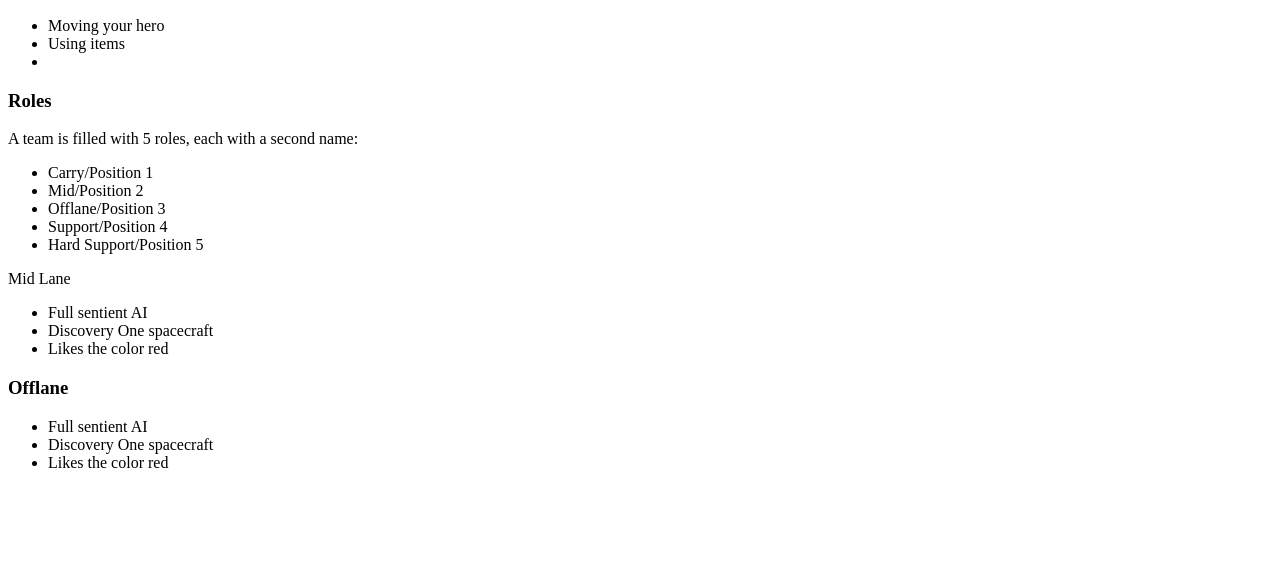
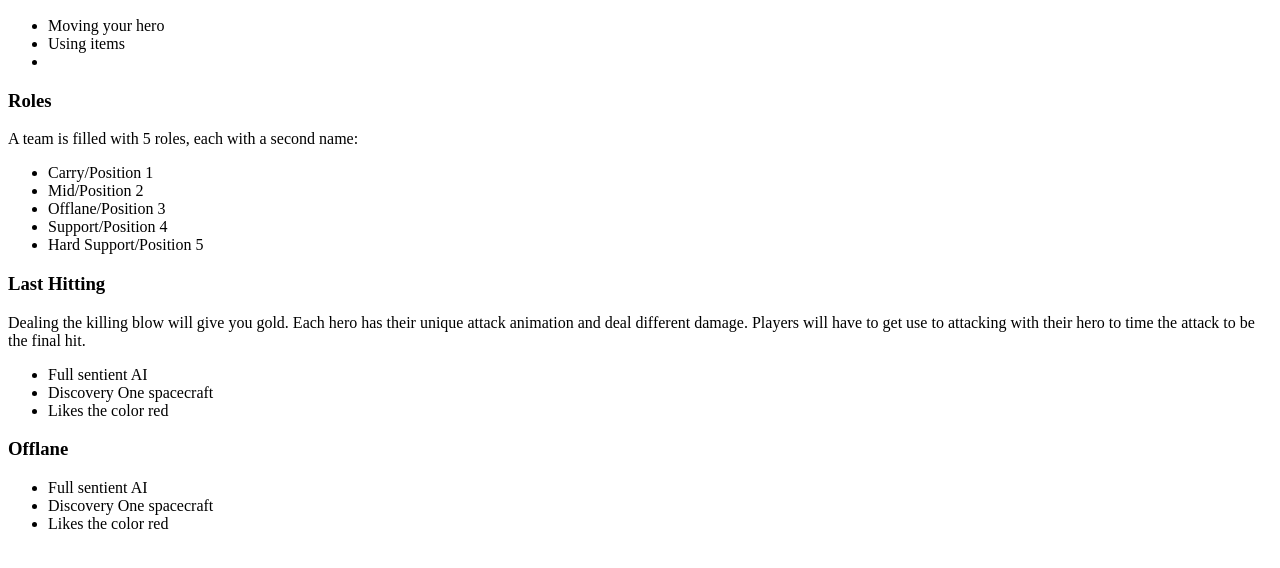
Before and after one commit to Scion-ara/dota-stepping-stones.github.io, a plain HTML site: page intro-to-dota.html in a window 1280 px wide. Shown: the part 136-704 px from the top of the page. Drawn offline with Linux system fonts and the light colour scheme.

Commit message:
last hitting

```diff
--- a/intro-to-dota.html
+++ b/intro-to-dota.html
@@ -35,7 +35,10 @@
     </ul>
     <p></p>
 
-    <hh3 id="hello-features">Mid Lane</h3>
+    <h3 id="hello-features">Last Hitting</h3>
+        <p>Dealing the killing blow will give you gold. Each hero has their unique attack animation and deal different damage.
+            Players will have to get use to attacking with their hero to time the attack to be the final hit.
+        </p>
     <ul class="burndown">
         <li>Full sentient AI</li>
         <li> Discovery One spacecraft</li>
```
